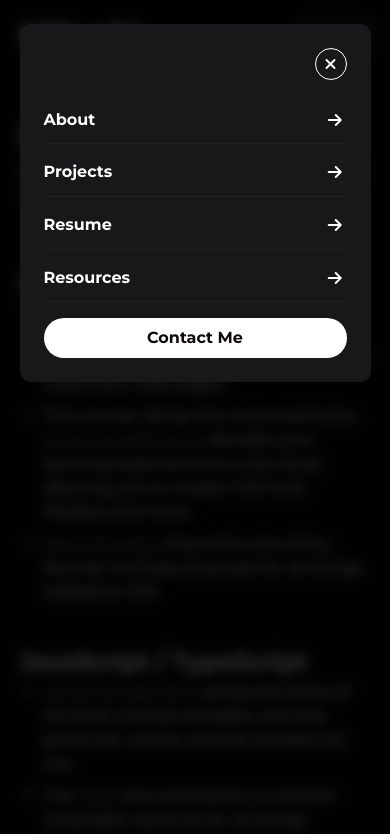
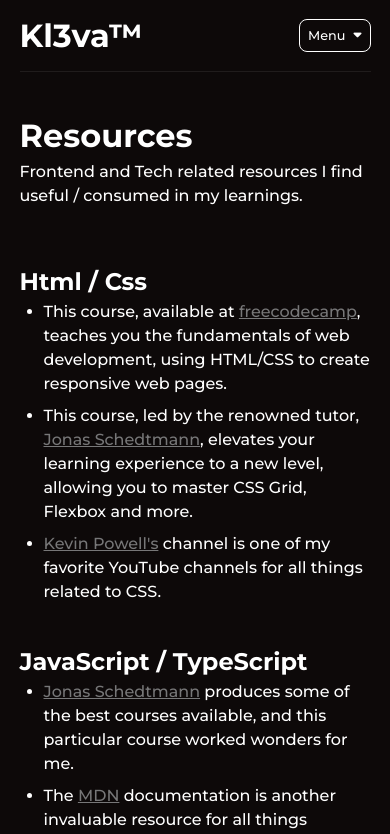
Before and after one commit to Kl3va/portfolio, a Next.js app: page /resources in a window 390 px wide. Shown: the top 834 px of the page. Built offline with nearby package versions, Linux system fonts and the light colour scheme.

Commit message:
feat: all pages active and responsive

```diff
--- a/components/Background.tsx
+++ b/components/Background.tsx
@@ -1,8 +1,11 @@
 import React from 'react'
 import styles from 'components/Header/header.module.scss'
+import { useCardStateContext } from 'hooks/context'
 
 const Background = () => {
-  return <aside className={styles.background}></aside>
+  const { handleMenuClose } = useCardStateContext()
+
+  return <aside className={styles.background} onClick={handleMenuClose}></aside>
 }
 
 export default Background
--- a/components/Header/Header.tsx
+++ b/components/Header/Header.tsx
@@ -1,6 +1,8 @@
 import Link from 'next/link'
 import Background from 'components/Background'
 import MenuList from 'components/Menu/MenuList'
+
+import { useCardStateContext } from 'hooks/context'
 
 import styles from 'components/Header/header.module.scss'
 
@@ -18,6 +20,8 @@
 }
 
 const Header = ({ logo, links }: HeaderDataTypes) => {
+  const { isMenuOpen, handleMenuOpen } = useCardStateContext()
+
   return (
     <header className={styles.header}>
       <div className={styles.content_wrapper}>
@@ -36,12 +40,12 @@
             })}
           </ul>
         </nav>
-        <span className={styles.menu}>
+        <span className={styles.menu} onClick={handleMenuOpen}>
           Menu
           <i className='fa-solid fa-caret-down'></i>
         </span>
-        <Background />
-        <MenuList />
+        {isMenuOpen && <Background />}
+        {isMenuOpen && <MenuList />}
       </div>
     </header>
   )
--- a/components/Menu/MenuList.tsx
+++ b/components/Menu/MenuList.tsx
@@ -2,11 +2,13 @@
 import Link from 'next/link'
 import { headerData } from 'data/headerData'
 import styles from 'components/Header/header.module.scss'
+import { useCardStateContext } from 'hooks/context'
 
 const MenuList = () => {
+  const { handleMenuClose } = useCardStateContext()
   return (
-    <aside className={styles.menulist}>
-      <span>
+    <aside className={styles.menulist} onClick={handleMenuClose}>
+      <span onClick={handleMenuClose}>
         <i className='fa-solid fa-xmark'></i>
       </span>
       <div className={styles.menulinks}>
--- /dev/null
+++ b/hooks/context.tsx
@@ -0,0 +1,45 @@
+import React, { createContext, useContext, useState } from 'react'
+
+export interface CardState {
+  isMenuOpen: boolean
+  handleMenuOpen: () => void
+  handleMenuClose: () => void
+}
+
+const CardStateContext = createContext<CardState | undefined>(undefined)
+
+export const useCardStateContext = (): CardState => {
+  const context = useContext(CardStateContext)
+  if (context === undefined) {
+    throw new Error(
+      'useCardStateContext must be used within a CardStateProvider'
+    )
+  }
+  return context
+}
+
+interface CardStateProviderProps {
+  children: React.ReactNode
+}
+
+export const CardStateProvider: React.FC<CardStateProviderProps> = ({
+  children,
+}) => {
+  const [isMenuOpen, setIsMenuOpen] = useState(false)
+
+  const handleMenuOpen = (): void => {
+    setIsMenuOpen(true)
+  }
+
+  const handleMenuClose = (): void => {
+    setIsMenuOpen(false)
+  }
+
+  return (
+    <CardStateContext.Provider
+      value={{ isMenuOpen, handleMenuOpen, handleMenuClose }}
+    >
+      {children}
+    </CardStateContext.Provider>
+  )
+}
--- a/pages/_app.tsx
+++ b/pages/_app.tsx
@@ -1,6 +1,7 @@
 //import 'styles/globals.css'
 import '@fortawesome/fontawesome-free/css/all.css'
 import 'styles/base.scss'
+import { CardStateProvider } from 'hooks/context'
 
 import type { AppProps } from 'next/app'
 import Header from 'components/Header/Header'
@@ -10,10 +11,10 @@
 
 export default function App({ Component, pageProps }: AppProps) {
   return (
-    <>
+    <CardStateProvider>
       <Header {...headerData} />
       <Component {...pageProps} />
       <Footer />
-    </>
+    </CardStateProvider>
   )
 }
```
